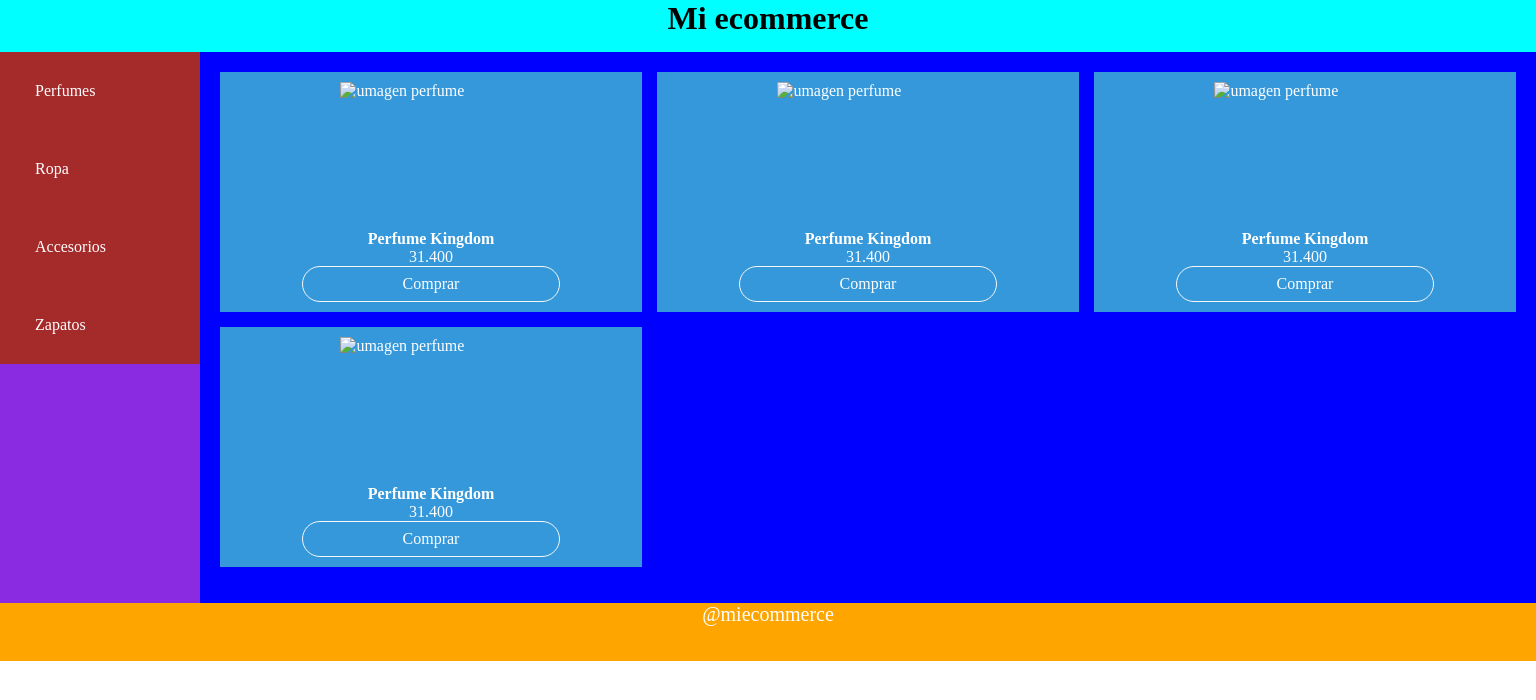
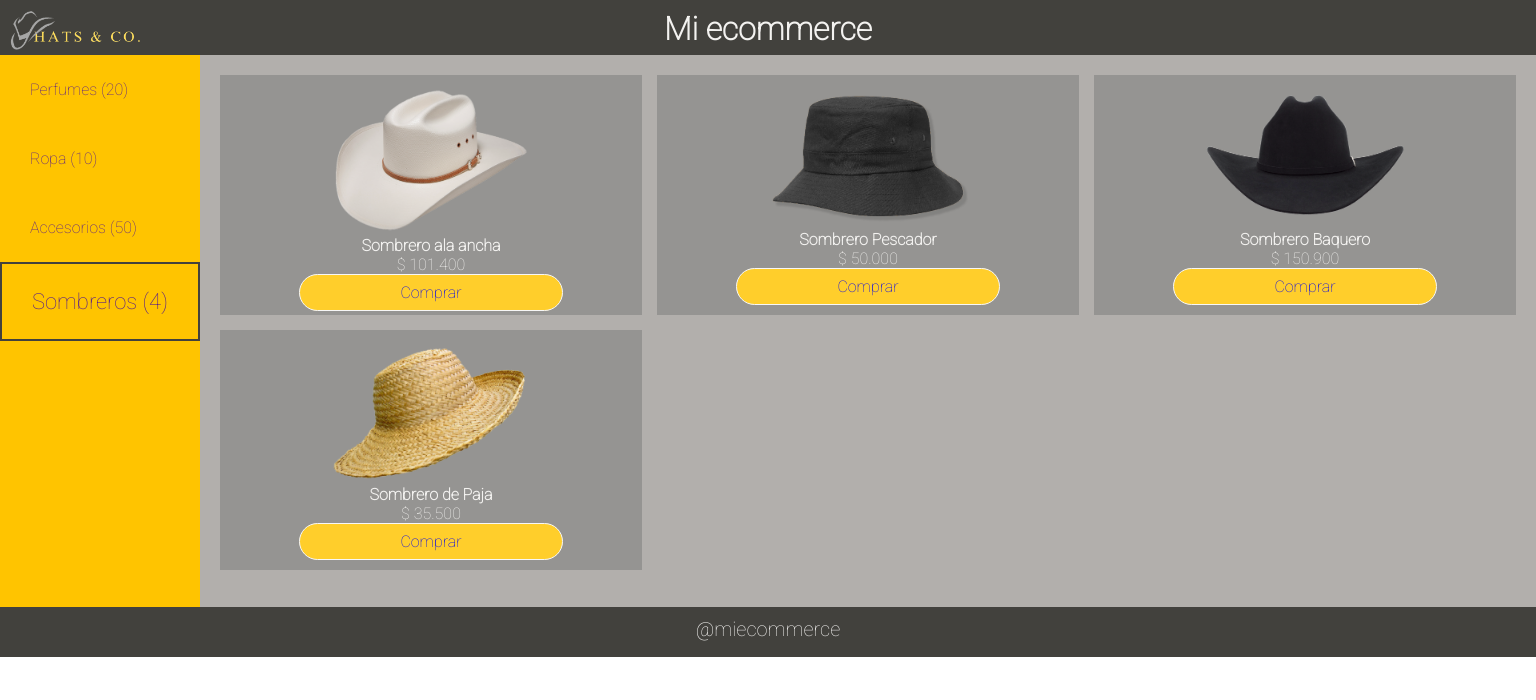
Before and after one commit to rodrigovasquezcespedes/CssGrid, a plain HTML site: page index.html in a window 1536 px wide. Drawn offline with Linux system fonts and the light colour scheme.

Commit message:
importa font roboto

```diff
--- a/assets/css/style.css
+++ b/assets/css/style.css
@@ -4,14 +4,16 @@
     padding: 0;
     margin: 0;
     box-sizing: border-box;
+    font-family: 'Roboto', 'Lucida Sans Regular';
 }
 
 
 
 .body {
+    color: #f3f2f0;
     display: grid;
     grid-template-columns: 100% auto;
-    grid-template-rows: 50px 50px auto 50px;
+    grid-template-rows: 50px 1px auto 50px;
     grid-template-areas:
         "header"
         "aside"
@@ -21,33 +23,31 @@
 
 .header {
     grid-area: header;
-    background-color: aqua;
+    background-color: #42413d;
 }
 
 .header h1 {
     text-align: center;
+    margin-top: 10px;
+}
+.header img{
+    width: 100px;
+    position:absolute;
+    margin: 10px;
 }
 
 .aside {
     grid-area: aside;
-    background-color: blueviolet;
+    background-color: #ffc400;
 }
 
 .nav {
     grid-area: nav;
-    background-color: brown;
-}
-
-.menu-button i {
-    font-size: 24px;
-    position: absolute;
-    top: 10px;
-    right: 10px;
 }
 
 .main {
     grid-area: main;
-    background-color: blue;
+    background-color: #b2afac;
 }
 
 .card {
@@ -63,27 +63,25 @@
 
 .card a {
     text-decoration: none;
-    background-color: #3498db;
-    border: 1px solid #f7f7f7;
+    background-color: #ffce2b;
+    border: 2px solid #ffffff;
     padding: 8px 200px;
-    color: #fff;
     border-radius: 50px;
 }
 
 .footer {
     grid-area: footer;
-    background-color: orange;
+    background-color: #42413d;
 }
 
 .footer p {
     text-align: center;
-    color: #fff;
     font-size: 20px;
+    margin-top: 10px;
 }
 
 .grid-container {
     display: grid;
-    scroll-behavior: smooth;
     grid-template-columns: repeat(1, 1fr);
     /* Crea 3 columnas de igual tamaño */
     grid-template-rows: repeat(4, 350px);
@@ -94,14 +92,51 @@
 
 .item {
     display: flex;
-    background-color: #3498db;
-    color: #fff;
+    background-color: #959492;
     justify-content: center;
     padding: 10px;
     margin: 5px;
 }
-
-@media (min-width: 600px) {
+/*
+@media (min-width:400px){
+    .nav ul{
+        position:fixed;
+        width: 100%;
+        height: 100vh;
+        background-color: #ffc400;
+        top:50px;
+        left: -100%;
+        transition: all .5s ;
+     }
+     .nav ul li{
+         display: block;
+         margin: 50px 0;
+         line-height: 20px;
+         padding: 20px;
+     }
+     .nav ul li a{
+         font-size: 25px;
+     }
+     */
+     .checkbtn i {
+         font-size: 24px;
+         position: absolute;
+         top: 10px;
+         right: 10px;
+         cursor: pointer;
+         text-align: center;
+     }
+    /*
+     #check:checked ~ ul {
+       left:0;
+     }
+     #check{
+         display: none;
+     }
+}
+*/
+/*------------------------>   media query para tablet<---------------------------------*/
+@media (min-width: 700px) {
     .body {
         grid-template-columns: 100% auto;
         grid-template-rows: 50px 50px auto 50px;
@@ -112,6 +147,10 @@
             "footer footer";
     }
 
+    .header img{
+        width: 120px;
+        position:absolute;
+    }
     .grid-container {
         display: grid;
         grid-template-columns: repeat(2, 1fr);
@@ -122,6 +161,9 @@
         /* Espacio entre las celdas */
         margin: 5px;
     }
+    .nav ul{
+        display: block;
+    }
 
     .nav ul li {
         display: inline-block;
@@ -130,8 +172,11 @@
     }
 
     .nav ul li a {
-        color: #fff;
         text-decoration: none;
+    }
+    .active{
+        font-size: 22px;
+        border:2px solid #42413d;
     }
 
     .card {
@@ -141,36 +186,43 @@
     }
 
     .card img {
-        width: 50%;
-        height: 70%;
+        width: 180px;
+        height: 180px;
     }
 
     .card a {
         text-decoration: none;
-        background-color: #3498db;
+        background-color: #ffce2b;
         border: 1px solid #f7f7f7;
         padding: 8px 200px;
-        color: #fff;
         border-radius: 50px;
     }
-    .menu-button {
+    .checkbtn {
+        display: none;
+      }
+      #check{
         display: none;
       }
 
 }
-
+/*------------------------>   media query para pc<---------------------------------*/
 @media (min-width: 1281px) {
     .body {
         grid-template-columns: 200px auto;
-        grid-template-rows: 9% 95% 10%;
-        grid-template-areas:
+        grid-template-rows: 55px 552px 50px;
+        grid-template-areas:                      /*grid area */
             "header header header"
             "aside main main "
             "footer footer footer";
     }
 
+    .header img{
+        width: 130px;
+        position:absolute;
+    }
+
     .grid-container {
-        display: grid;
+        display: grid;                        /*grid en el contenedor*/
         grid-template-columns: repeat(3, 1fr);
         /* Crea 3 columnas de igual tamaño */
         grid-template-rows: repeat(2, 250px);
@@ -181,36 +233,44 @@
     }
 
     .nav ul li {
-        display: flex;
+        display: flex;                        /*flex en el menu*/
     }
 
     .nav ul li a {
         flex-direction: column;
-        padding: 15px 20px;
+        padding: 10px 15px;
         text-decoration: none;
-        color: #fff;
+    }
+    .nav ul li a:active{
+        color: #ddd3d3;
+    }
+    .active{
+        font-size: 22px;
+        border:2px solid #42413d;
     }
 
     .card {
-        display: flex;
+        display: flex;                         /*flex en el card*/
         flex-direction: column;
         align-items: center;
     }
 
     .card img {
-        width: 70%;
-        height: 80%;
+        width: 200px;
+        height: 200px;
     }
 
     .card a {
         text-decoration: none;
-        background-color: #3498db;
+        background-color: #ffce2b;
         border: 1px solid #f7f7f7;
         padding: 8px 100px;
-        color: #fff;
         border-radius: 50px;
     }
-    .menu-button {
+    .checkbtn {
+        display: none;
+      }
+      #check{
         display: none;
       }
 
--- a/index.html
+++ b/index.html
@@ -4,24 +4,26 @@
 <head>
     <meta charset="UTF-8">
     <meta name="viewport" content="width=device-width, initial-scale=1.0">
-    <link rel="stylesheet" href="https://cdnjs.cloudflare.com/ajax/libs/font-awesome/6.5.1/css/all.min.css" integrity="sha512-DTOQO9RWCH3ppGqcWaEA1BIZOC6xxalwEsw9c2QQeAIftl+Vegovlnee1c9QX4TctnWMn13TZye+giMm8e2LwA==" crossorigin="anonymous" referrerpolicy="no-referrer" />
+    <link rel="stylesheet" href="https://cdnjs.cloudflare.com/ajax/libs/font-awesome/6.5.1/css/all.min.css" integrity="sha512-DTOQO9RWCH3ppGqcWaEA1BIZOC6xxalwEsw9c2QQeAIftl+Vegovlnee1c9QX4TctnWMn13TZye+giMm8e2LwA==" crossorigin="anonymous" referrerpolicy="no-referrer">
     <link rel="stylesheet" href="./assets/css/style.css">
     <title>My ecommerce</title>
 </head>
 
 <body class="body">
     <header class="header">
+        <img src="./assets/img/logo.png" alt="logo">
         <h1>Mi ecommerce</h1>
     </header>
 
     <aside class="aside">
         <nav class="nav">
-            <label for="menu-toggle" class="menu-button"><i class="fas fa-bars"></i></label>
+            <input type="checkbox" id="check">
+            <label for="check" class="checkbtn"><i class="fas fa-bars"></i></label>
             <ul>
-                <li><a href="">Perfumes</a></li>
-                <li><a href="">Ropa</a></li>
-                <li><a href="">Accesorios</a></li>
-                <li><a href="">Zapatos</a></li>
+                <li><a href="">Perfumes (20)</a></li>
+                <li><a href="">Ropa (10)</a></li>
+                <li><a href="">Accesorios (50)</a></li>
+                <li class="active"><a href="">Sombreros (4)</a></li>
             </ul>
         </nav>
     </aside>
@@ -29,33 +31,33 @@
         <div class="grid-container">
             <div class="item">
                 <div class="card">
-                    <img src="./assets/img/1.jpg" alt="umagen perfume">
-                    <h4>Perfume Kingdom</h4>
-                    <p>31.400</p>
+                    <img src="./assets/img/1.png" alt="umagen perfume">
+                    <h4>Sombrero ala ancha</h4>
+                    <p>$ 101.400</p>
                     <a class="boton" href="#" >Comprar</a>
                 </div>
             </div>
             <div class="item">
                 <div class="card">
-                    <img src="./assets/img/1.jpg" alt="umagen perfume">
-                    <h4>Perfume Kingdom</h4>
-                    <p>31.400</p>
+                    <img src="./assets/img/2.png" alt="umagen perfume">
+                    <h4>Sombrero Pescador</h4>
+                    <p>$ 50.000</p>
                     <a class="boton" href="#" >Comprar</a>
                 </div>
             </div>
             <div class="item">
                 <div class="card">
-                    <img src="./assets/img/1.jpg" alt="umagen perfume">
-                    <h4>Perfume Kingdom</h4>
-                    <p>31.400</p>
+                    <img src="./assets/img/3.png" alt="umagen perfume">
+                    <h4>Sombrero Baquero</h4>
+                    <p> $ 150.900</p>
                     <a class="boton" href="#" >Comprar</a>
                 </div>
             </div>
             <div class="item">
                 <div class="card">
-                    <img src="./assets/img/1.jpg" alt="umagen perfume">
-                    <h4>Perfume Kingdom</h4>
-                    <p>31.400</p>
+                    <img src="./assets/img/4.png" alt="umagen perfume">
+                    <h4>Sombrero de Paja</h4>
+                    <p>$ 35.500</p>
                     <a class="boton" href="#" >Comprar</a>
                 </div>
             </div>
```
